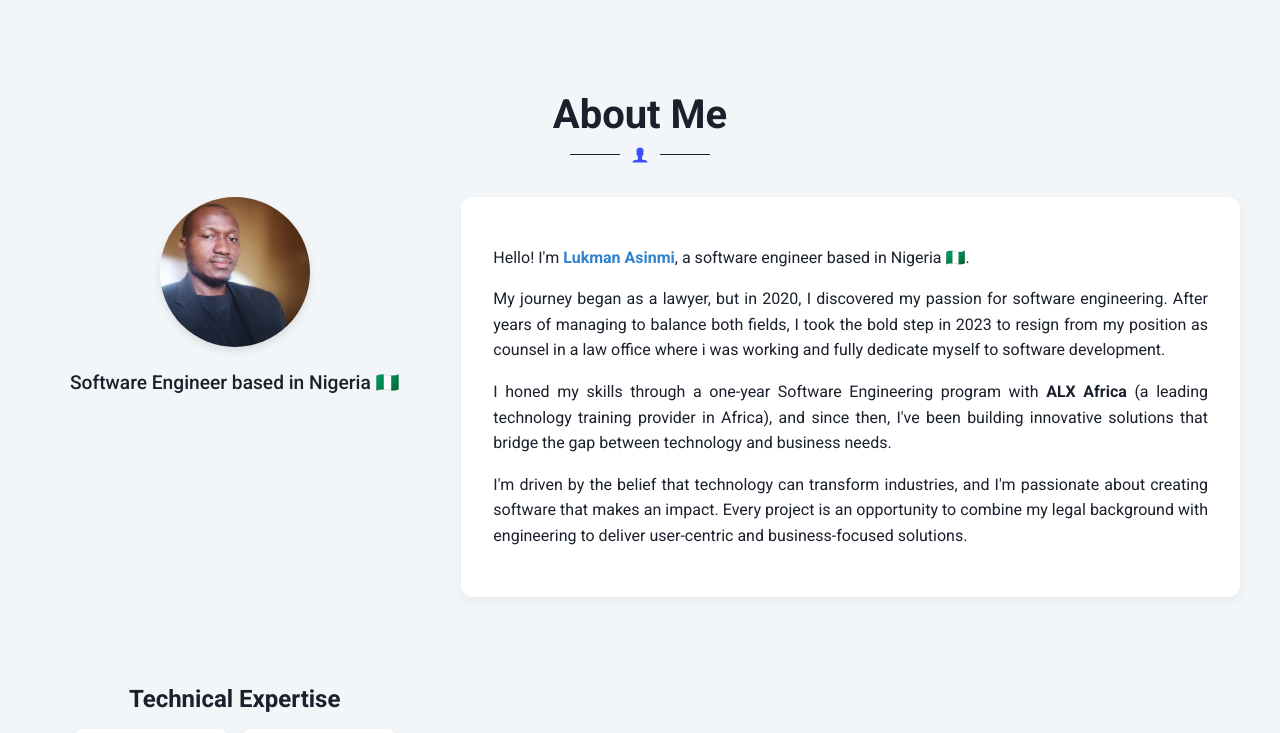
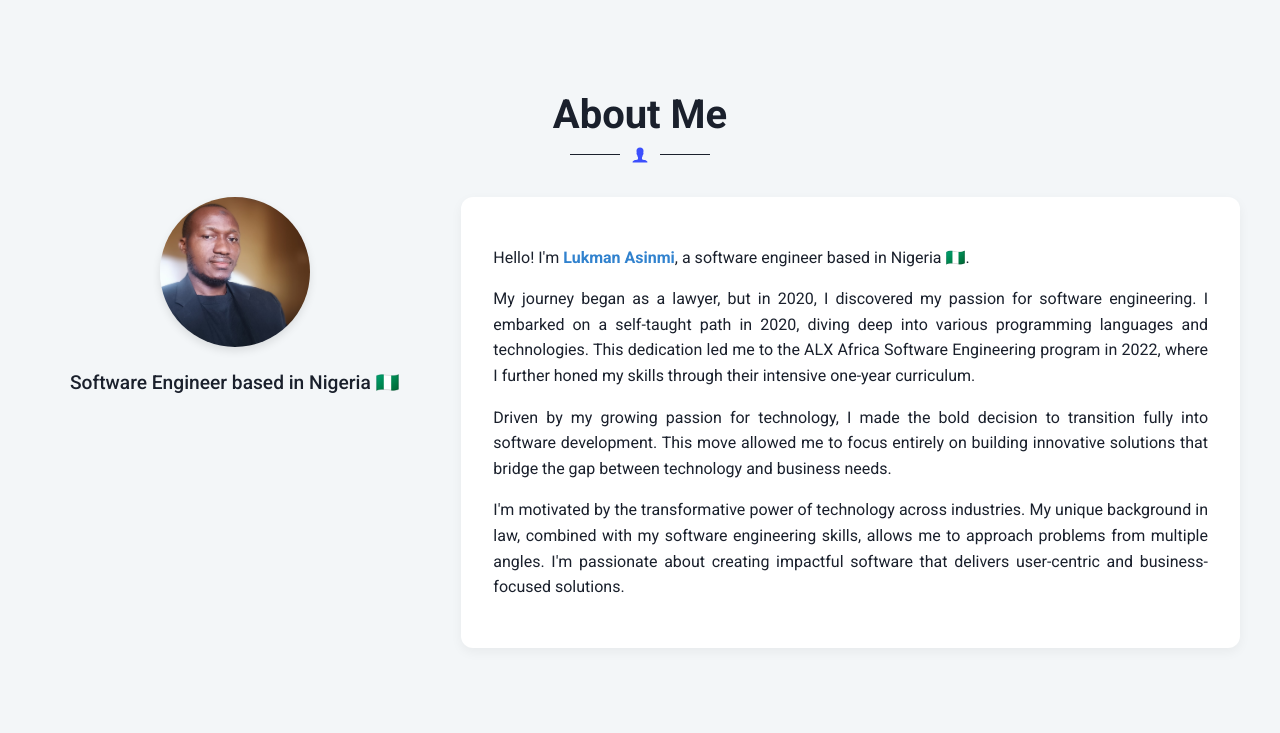
Before and after one commit to eemanDigital/my_portfolio, a React (Vite) app: page / in a window 1280 px wide. Shown: the part 585-1318 px from the top of the page. Built offline with nearby package versions, Linux system fonts and the light colour scheme.

Commit message:
redact the about me text

```diff
--- a/src/components/About/About.jsx
+++ b/src/components/About/About.jsx
@@ -46,24 +46,29 @@ const About = () => {
             Hello! I'm <span className={styles.highlight}>Lukman Asinmi</span>,
             a software engineer based in Nigeria 🇳🇬.
           </p>
+
           <p className={styles.aboutDescription} data-aos="fade-up">
             My journey began as a lawyer, but in 2020, I discovered my passion
-            for software engineering. After years of managing to balance both
-            fields, I took the bold step in 2023 to resign from my position as
-            counsel in a law office where i was working and fully dedicate
-            myself to software development.
+            for software engineering. I embarked on a self-taught path in 2020,
+            diving deep into various programming languages and technologies.
+            This dedication led me to the ALX Africa Software Engineering
+            program in 2022, where I further honed my skills through their
+            intensive one-year curriculum.
           </p>
+
           <p className={styles.aboutDescription} data-aos="fade-up">
-            I honed my skills through a one-year Software Engineering program
-            with <b>ALX Africa</b> (a leading technology training provider in
-            Africa), and since then, I've been building innovative solutions
-            that bridge the gap between technology and business needs.
+            Driven by my growing passion for technology, I made the bold
+            decision to transition fully into software development. This move
+            allowed me to focus entirely on building innovative solutions that
+            bridge the gap between technology and business needs.
           </p>
+
           <p className={styles.aboutMotivation} data-aos="fade-up">
-            I'm driven by the belief that technology can transform industries,
-            and I'm passionate about creating software that makes an impact.
-            Every project is an opportunity to combine my legal background with
-            engineering to deliver user-centric and business-focused solutions.
+            I'm motivated by the transformative power of technology across
+            industries. My unique background in law, combined with my software
+            engineering skills, allows me to approach problems from multiple
+            angles. I'm passionate about creating impactful software that
+            delivers user-centric and business-focused solutions.
           </p>
         </div>
 
```
